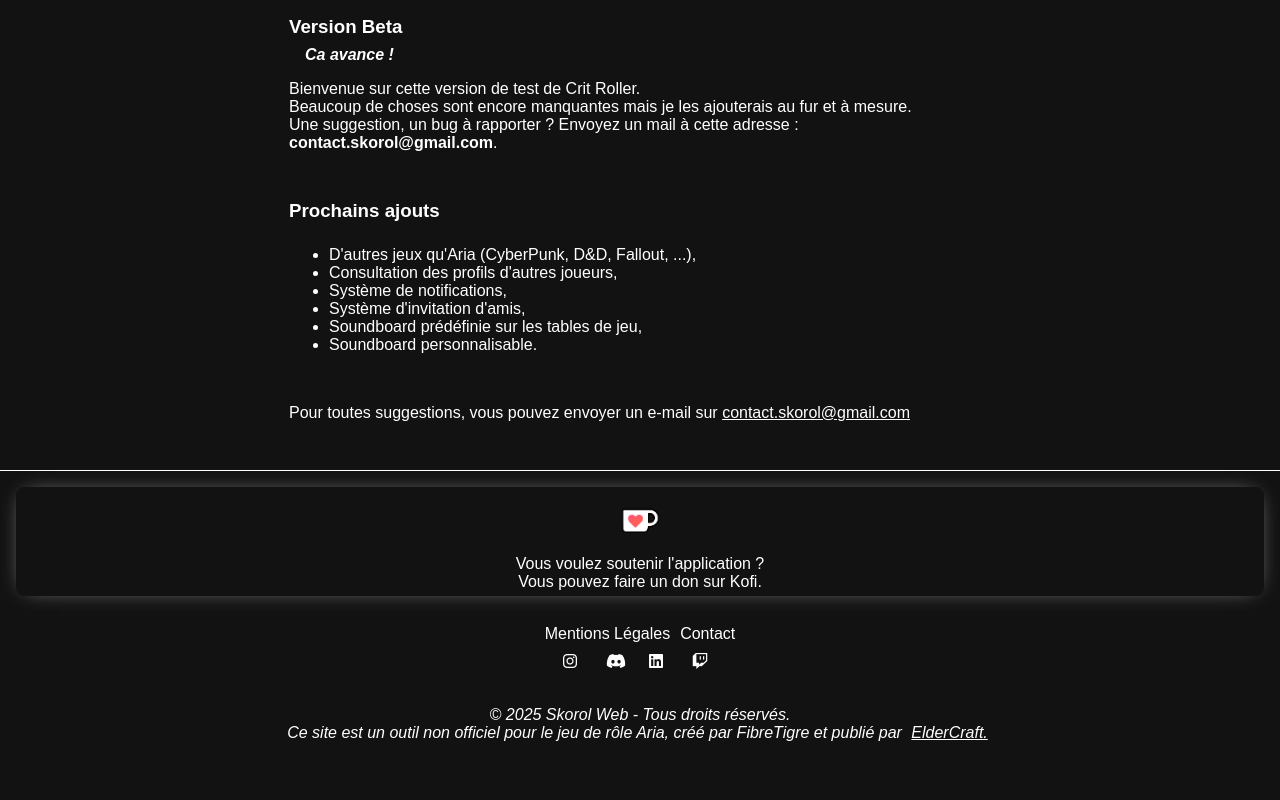
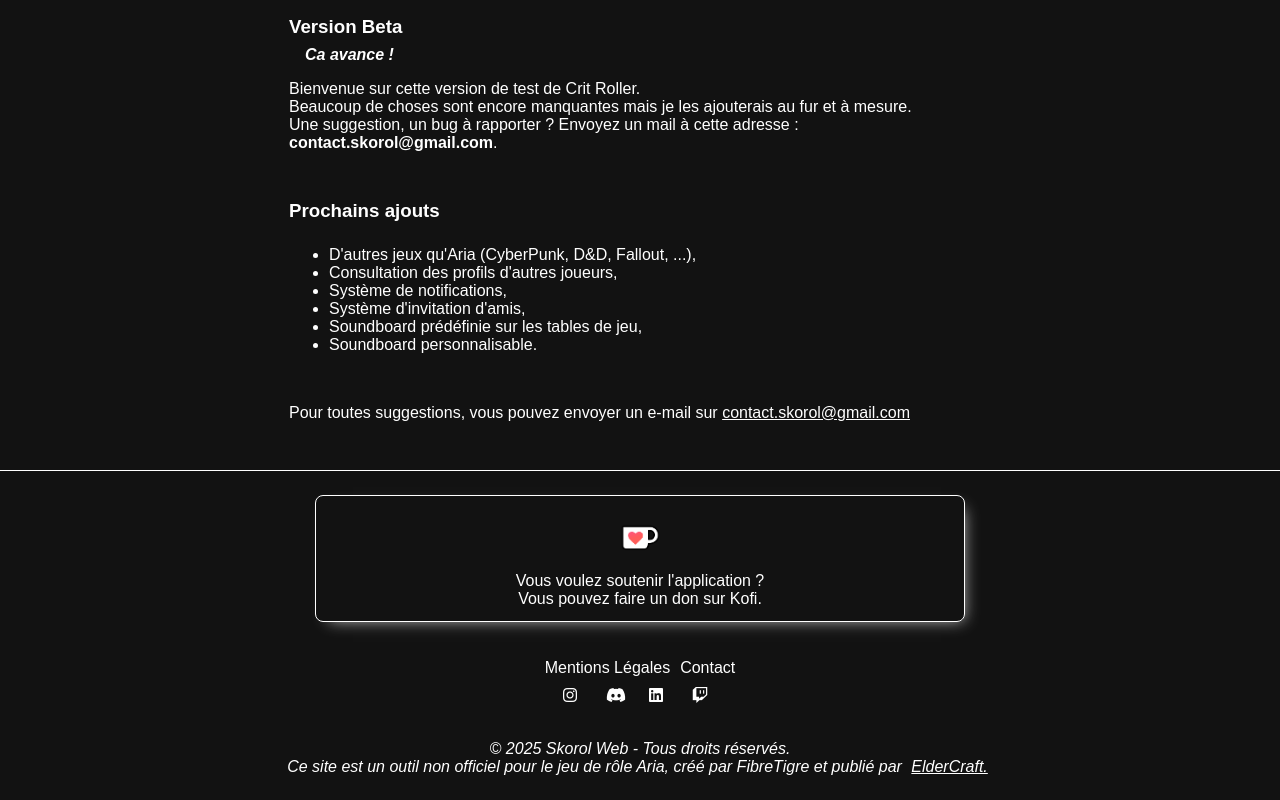
Before and after one commit to Skoroll/CharacterSheetOrganizer, a React (Vite) app: page / in a window 1280 px wide. Shown: the part 460-1260 px from the top of the page. Before the commit the page ends 1226 px from the top, so only its background shows below. Built offline with nearby package versions, Linux system fonts and the light colour scheme; no server answers; a web font is replaced by a local one.

Commit message:
Retraits de nombreux log inutiles

```diff
--- a/src/components/Chat/Chat.tsx
+++ b/src/components/Chat/Chat.tsx
@@ -89,7 +89,7 @@ const Chat = ({
 
   useEffect(() => {
     const handleNewMessage = (msg: MessageType) => {
-      console.log("📨 Nouveau message reçu :", msg);
+
       setMessages((prev) => [...prev, { ...msg, animate: true }]);
     };
 
@@ -115,8 +115,6 @@ const Chat = ({
       senderName: userPseudo,
       tableId,
     };
-
-    console.log("Message à envoyer :", newMessage);
 
     try {
       const response = await fetch(`${API_URL}/api/chat/postChat`, {
--- a/src/components/EditableSheet/EditableSheetAria/EditableSheetAria.tsx
+++ b/src/components/EditableSheet/EditableSheetAria/EditableSheetAria.tsx
@@ -19,13 +19,12 @@ interface EditableSheetProps {
   tableId?: string;
 }
 
-export default function EditableSheet({ id }: EditableSheetProps) {
+export default function EditableSheetAria({ id }: EditableSheetProps) {
   const { user } = useUser();
   const currentUserId = user?._id || null;
   const [skillBonuses, setSkillBonuses] = useState<{ [key: string]: number }>(
     {}
   );
-
   const [character, setCharacter] = useState<Character | null>(null);
   const [loading, setLoading] = useState<boolean>(true);
   const [error, setError] = useState<string | null>(null);
@@ -42,6 +41,7 @@ export default function EditableSheet({ id }: EditableSheetProps) {
   const [editedCharacter, setEditedCharacter] =
     useState<EditableCharacter | null>(null);
 
+  //Liste des compétences de base
   const baseSkills = [
     { name: "Artisanat", link1: "dexterity", link2: "intelligence" },
     { name: "Combat rapproché", link1: "strength", link2: "dexterity" },
@@ -81,6 +81,7 @@ export default function EditableSheet({ id }: EditableSheetProps) {
     deathMagicMax: magic.deathMagicMax ?? 10,
   });
 
+  //Regroupe tous les types de magie
   const mergeMagic = (
     prevMagic: Partial<Character["magic"]>,
     patch: Partial<Character["magic"]>
@@ -88,6 +89,8 @@ export default function EditableSheet({ id }: EditableSheetProps) {
     return normalizeMagic({ ...prevMagic, ...patch });
   };
 
+
+  //Remise à 0 du deck de carte pour la magie d'Aria
   const handleResetDeck = async () => {
     try {
       const response = await fetch(`${API_URL}/api/characters/${id}/reshuffleAriaDeck`);
@@ -120,6 +123,7 @@ export default function EditableSheet({ id }: EditableSheetProps) {
 
   const API_URL = import.meta.env.VITE_API_URL;
 
+  //Récupère le personnage via ID, peu importe son jeu
   const fetchCharacter = async () => {
     try {
       const response = await fetch(`${API_URL}/api/characters/${id}`);
@@ -154,6 +158,7 @@ export default function EditableSheet({ id }: EditableSheetProps) {
     fetchCharacter();
   }, [id]);
 
+  //Gère les changements dans les inputs
   const handleInputChange = (
     e: React.ChangeEvent<HTMLInputElement | HTMLTextAreaElement>
   ) => {
@@ -168,6 +173,7 @@ export default function EditableSheet({ id }: EditableSheetProps) {
       });
     }
   };
+
 
   const handleArrayChange = (
     index: number,
@@ -206,6 +212,7 @@ export default function EditableSheet({ id }: EditableSheetProps) {
     }
   };
 
+  //Sauvegarde les modifications sur une feuille de personnage
   const handleSaveChanges = async () => {
     if (!editedCharacter) return;
 
@@ -258,7 +265,7 @@ export default function EditableSheet({ id }: EditableSheetProps) {
       formData.set("baseSkills", JSON.stringify(mergedBaseSkills));
 
       try {
-        const response = await fetch(`${API_URL}/api/characters/${id}`, {
+        const response = await fetch(`${API_URL}/api/characters/aria/${id}`, {
           method: "PUT",
           body: formData,
         });
@@ -281,7 +288,7 @@ export default function EditableSheet({ id }: EditableSheetProps) {
       });
 
       try {
-        const response = await fetch(`${API_URL}/api/characters/${id}`, {
+        const response = await fetch(`${API_URL}/api/characters/aria/${id}`, {
           method: "PUT",
           headers: {
             "Content-Type": "application/json",
@@ -405,6 +412,7 @@ export default function EditableSheet({ id }: EditableSheetProps) {
     }
   };
 
+  //Gère la suppression du personnage
   const handleDelete = async () => {
     try {
       const response = await fetch(`${API_URL}/api/characters/${id}`, {
--- a/src/components/Footer/Footer.scss
+++ b/src/components/Footer/Footer.scss
@@ -7,8 +7,20 @@
 
   &--kofi {
     margin: $spacing-small;
-    box-shadow: 0px 0px 21px -10px #D0D0D0;
+    box-shadow: 6px 6px 15px -8px #D0D0D0;
     border-radius: $spacing-small;
+    max-width: 500%;
+    width: 50%;
+    margin: $spacing-medium auto;
+    padding: $spacing-small;
+    border: 1px  solid;
+    transition: all 0.3s;
+
+    &:hover {
+      background: $background-secondary-color;
+      box-shadow: none
+    }
+
     .kofi-link {
       @include flex-col;
       p {
--- a/src/components/Footer/Footer.tsx
+++ b/src/components/Footer/Footer.tsx
@@ -10,7 +10,7 @@ const Footer = () => {
           <a
             className="kofi-link"
             target="_blank"
-            href="https://ko-fi.com/manage/index?method=externallogin#"
+            href="https://ko-fi.com/skoroltv"
           >
             <img src={kofiLogo} alt="Logo Ko-fi" loading="lazy"/>
             <p>
```
